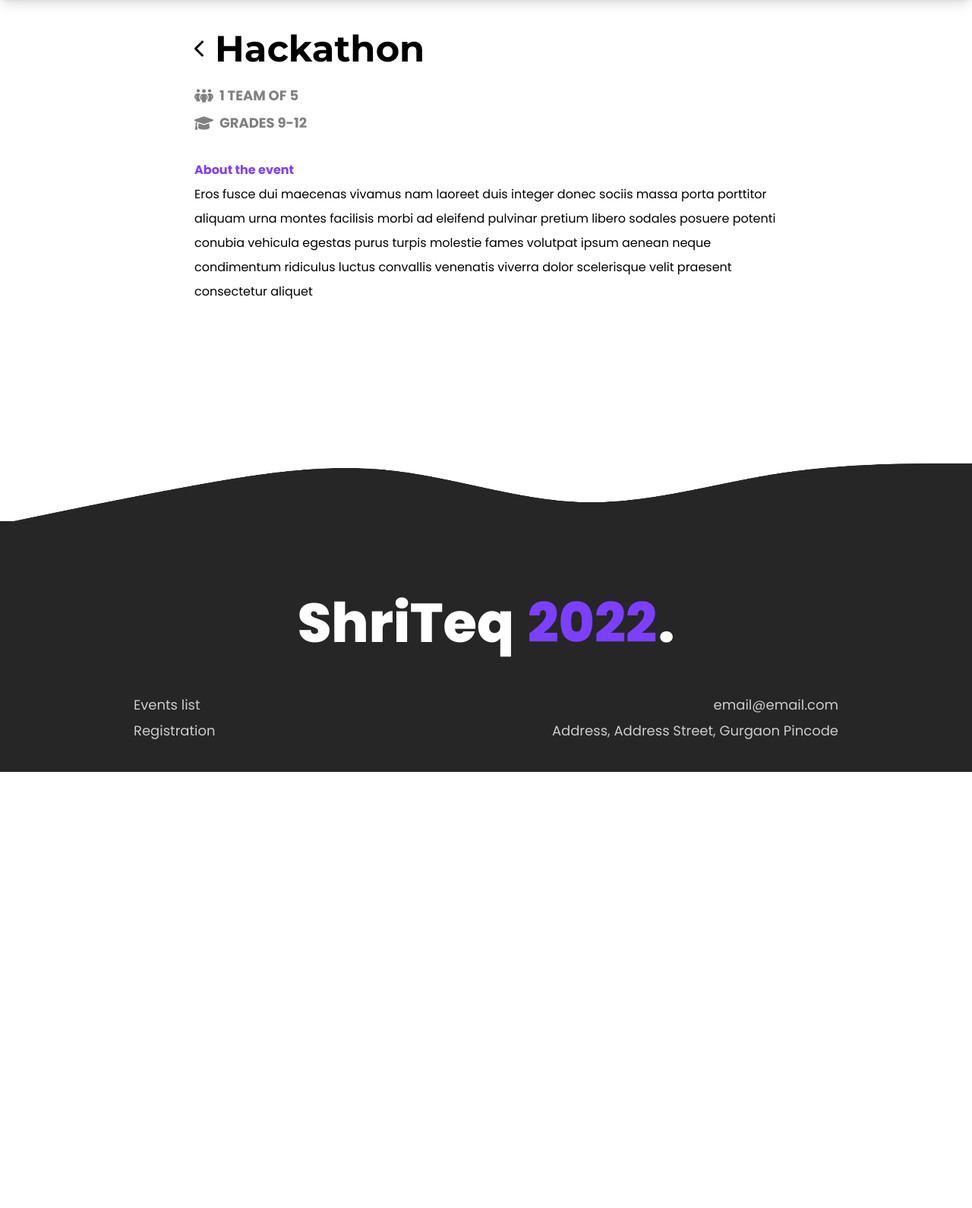
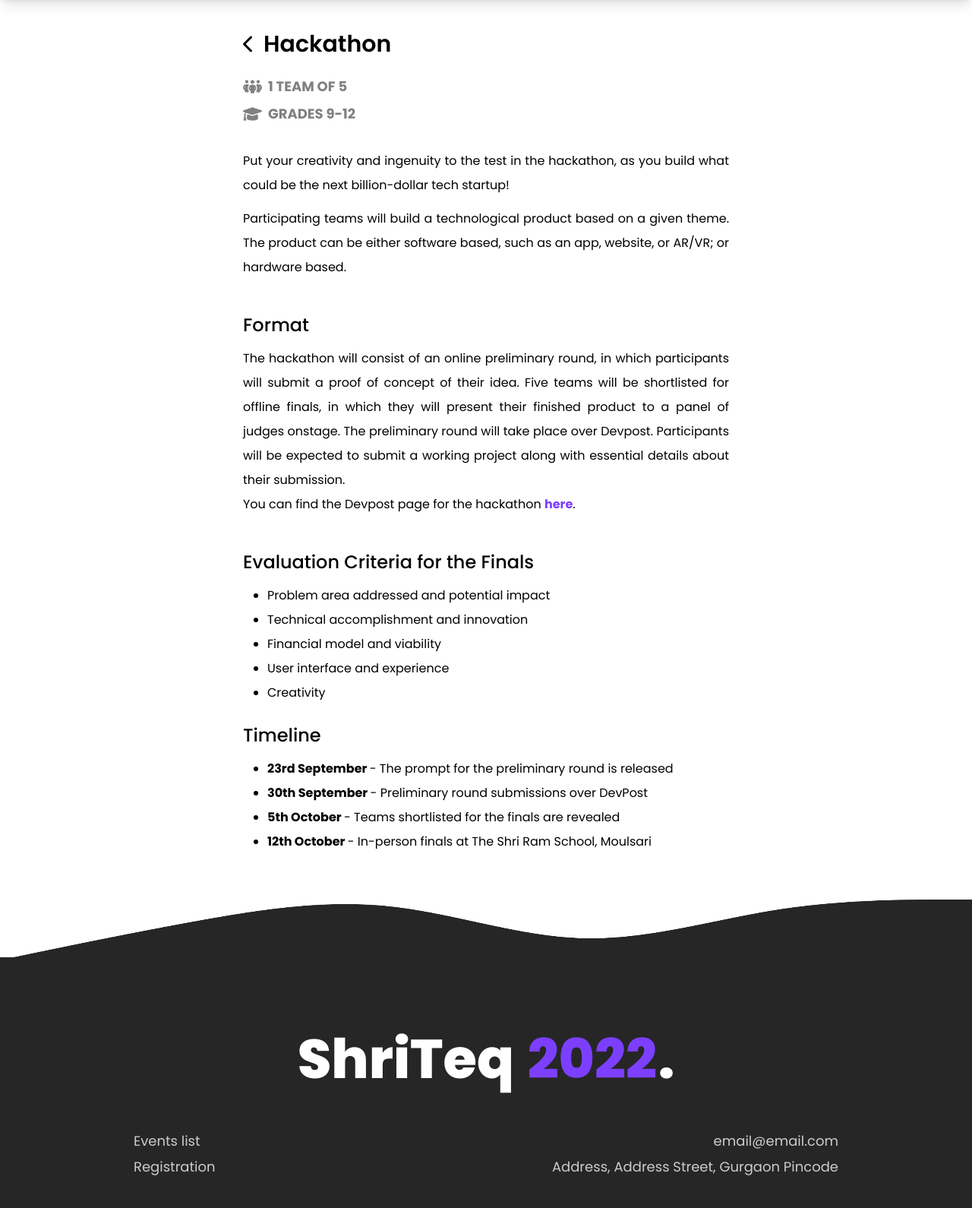
Before and after one commit to tsrsmict/shriteq, a Django app: template events/templates/events/hackathon.html in a window 1280 px wide. Shown: the part 114-1704 px from the top of the page at 76% size. Before the commit the page ends 1130 px from the top, so only its background shows below. Run offline with Django 4.2, Linux system fonts and the light colour scheme; the template is opened without the code that fills it, so the values that code supplies are empty; some libraries are stand-ins or nearby versions.

Commit message:
Add events

```diff
--- a/components/event/event.py
+++ b/components/event/event.py
@@ -4,11 +4,12 @@ print('Hello')
 class Event(component.Component):
     template_name = "templates/event.html"
 
-    def get_context_data(self, style, event_name, event_short_desc, event_participation_reqs, event_elig):
+    def get_context_data(self, style, event_name, event_link, event_short_desc, event_participation_reqs, event_elig):
         return {
             "style": style,
             "event_name": event_name,
             "event_short_desc": event_short_desc,
             "event_participation_reqs": event_participation_reqs,
-            "event_elig": event_elig
+            "event_elig": event_elig,
+            "event_link": event_link
         }
--- a/components/templates/event.html
+++ b/components/templates/event.html
@@ -7,8 +7,10 @@
 {% endif %}
         <div class="flex-grow">
         <div class="flex flex-row items-center w-full mb-5">
-            <h3 class="uppercase grow font-body"> {{ event_name }} </h3>
-
+            <h4 class="uppercase grow font-body"> {{ event_name }} </h4>
+            <a href="/events/{{ event_link }}">
+                <img src="{% static 'assets/icons/circle-arrow-right-solid.png' %}" class="h-7" alt="arrow forward">
+            </a>
         </div>
         <p class="mb-5 leading-10 font-body">
             {{ event_short_desc }}
--- a/events/templates/event_detail_base.html
+++ b/events/templates/event_detail_base.html
@@ -10,12 +10,12 @@
 
 {% block content %}
 <div class="flex flex-col event-body">
-    <section class="flex-grow px-6 md:px-20 lg:px-64">
+    <section class="flex-grow px-12 md:px-24 lg:px-64 xl:px-80">
         <div class="flex flex-row items-center">
-            <a href="{% url 'index' %}">
+            <a href="{% url 'index' %}#events">
                 <img src="{% static 'assets/icons/chevron-left-solid.svg' %}" alt="" class="h-6 mr-3">
             </a>
-            <h2> {% block name %} {% endblock %}</h2>
+            <h3> {% block name %} {% endblock %}</h3>
         </div>
         <div class="flex flex-col gap-2 mt-6 mb-8">
             <div class="flex flex-row items-center">
@@ -24,7 +24,8 @@
                     <path
                         d="M184 88C184 118.9 158.9 144 128 144C97.07 144 72 118.9 72 88C72 57.07 97.07 32 128 32C158.9 32 184 57.07 184 88zM208.4 196.3C178.7 222.7 160 261.2 160 304C160 338.3 171.1 369.8 192 394.5V416C192 433.7 177.7 448 160 448H96C78.33 448 64 433.7 64 416V389.2C26.16 371.2 0 332.7 0 288C0 226.1 50.14 176 112 176H144C167.1 176 190.2 183.5 208.4 196.3V196.3zM64 245.7C54.04 256.9 48 271.8 48 288C48 304.2 54.04 319.1 64 330.3V245.7zM448 416V394.5C468 369.8 480 338.3 480 304C480 261.2 461.3 222.7 431.6 196.3C449.8 183.5 472 176 496 176H528C589.9 176 640 226.1 640 288C640 332.7 613.8 371.2 576 389.2V416C576 433.7 561.7 448 544 448H480C462.3 448 448 433.7 448 416zM576 330.3C585.1 319.1 592 304.2 592 288C592 271.8 585.1 256.9 576 245.7V330.3zM568 88C568 118.9 542.9 144 512 144C481.1 144 456 118.9 456 88C456 57.07 481.1 32 512 32C542.9 32 568 57.07 568 88zM256 96C256 60.65 284.7 32 320 32C355.3 32 384 60.65 384 96C384 131.3 355.3 160 320 160C284.7 160 256 131.3 256 96zM448 304C448 348.7 421.8 387.2 384 405.2V448C384 465.7 369.7 480 352 480H288C270.3 480 256 465.7 256 448V405.2C218.2 387.2 192 348.7 192 304C192 242.1 242.1 192 304 192H336C397.9 192 448 242.1 448 304zM256 346.3V261.7C246 272.9 240 287.8 240 304C240 320.2 246 335.1 256 346.3zM384 261.7V346.3C393.1 335 400 320.2 400 304C400 287.8 393.1 272.9 384 261.7z" />
                 </svg>
-                <p class="text-lg font-bold uppercase font-body text-grey-secondary">1 team of 5</p>
+                <p class="text-lg font-bold uppercase font-body text-grey-secondary">
+                    {% block team %} {% endblock team %}</p>
             </div>
             <div class="flex flex-row items-center">
                 <!-- graduation-cap.svg -->
@@ -33,17 +34,19 @@
                     <path
                         d="M623.1 136.9l-282.7-101.2c-13.73-4.91-28.7-4.91-42.43 0L16.05 136.9C6.438 140.4 0 149.6 0 160s6.438 19.65 16.05 23.09L76.07 204.6c-11.89 15.8-20.26 34.16-24.55 53.95C40.05 263.4 32 274.8 32 288c0 9.953 4.814 18.49 11.94 24.36l-24.83 149C17.48 471.1 25 480 34.89 480H93.11c9.887 0 17.41-8.879 15.78-18.63l-24.83-149C91.19 306.5 96 297.1 96 288c0-10.29-5.174-19.03-12.72-24.89c4.252-17.76 12.88-33.82 24.94-47.03l190.6 68.23c13.73 4.91 28.7 4.91 42.43 0l282.7-101.2C633.6 179.6 640 170.4 640 160S633.6 140.4 623.1 136.9zM351.1 314.4C341.7 318.1 330.9 320 320 320c-10.92 0-21.69-1.867-32-5.555L142.8 262.5L128 405.3C128 446.6 213.1 480 320 480c105.1 0 192-33.4 192-74.67l-14.78-142.9L351.1 314.4z" />
                 </svg>
-                <p class="text-lg font-bold uppercase font-body text-grey-secondary">Grades 9-12</p>
+                <p class="text-lg font-bold uppercase font-body text-grey-secondary">
+                {% block grades %}     {% endblock grades %}
+                </p>
             </div>
         </div>
-        <p class="leading-loose">
+        <div class="leading-loose">
             {% block description %}
             {% endblock description %}
-        </p>
+        </div>
 
 
     </section>
-    <img src="{% static 'assets/vectors/hero-wave-up.png' %}" alt="" class="-mb-1 w-100 h-12 md:h-20">
+    <img src="{% static 'assets/vectors/hero-wave-up.png' %}" alt="" class="-mb-1 w-100 h-12 md:h-20 mt-12">
 
 </div>
 
--- a/events/templates/events/hackathon.html
+++ b/events/templates/events/hackathon.html
@@ -2,8 +2,45 @@
 
 {% block title %} | Hackathon {% endblock title %}
 {% block name %} Hackathon {% endblock name %}
+{% block team %} 1 team of 5 {% endblock team %}
+{% block grades %} Grades 9-12 {% endblock grades %}
+
+
 {% block description %}
-    <strong class="text-violet">About the event</strong> <br>
-    Eros fusce dui maecenas vivamus nam laoreet duis integer donec sociis massa porta porttitor aliquam urna montes facilisis morbi ad eleifend pulvinar pretium libero sodales posuere potenti conubia vehicula egestas purus turpis molestie fames volutpat ipsum aenean neque condimentum ridiculus luctus convallis venenatis viverra dolor scelerisque velit praesent consectetur aliquet
+<div class="flex flex-col space-y-3">
+    <p class="text-justify">
+        Put your creativity and ingenuity to the test in the hackathon, as you build what could be the next billion-dollar tech startup!
+    </p>
+    <p class="text-justify">
+        Participating teams will build a technological product based on a given theme. The product can be either software based, such as an app, website, or AR/VR; or hardware based.
+    </p>
+    <br>
+    <h4>Format</h4>
+    <p class="text-justify">
+        The hackathon will consist of an online preliminary round, in which participants will submit a proof of concept of their idea. Five teams will be shortlisted for offline finals, in which they will present their finished product to a panel of judges onstage. The preliminary round will take place over Devpost. Participants will be expected to submit a working project along with essential details about their submission.
+        <br> You can find the Devpost page for the hackathon <strong> <a href="#" class="text-violet">here</a></strong>.
+    </p>
+    <br>
+
+        <h4>Evaluation Criteria for the Finals</h4>
+        <ul class="list-disc ml-8">
+            <li>Problem area addressed and potential impact</li>
+            <li>Technical accomplishment and innovation</li>
+            <li>Financial model and viability</li>
+            <li>User interface and experience</li>
+            <li>Creativity</li>
+        </ul>
+
+    <p>
+        <h4>Timeline</h4>
+        <ul class="list-disc ml-8">
+            <li><strong>23rd September </strong> - The prompt for the preliminary round is released </li>
+            <li><strong>30th September </strong> - Preliminary round submissions over DevPost </li>
+            <li><strong>5th October </strong> - Teams shortlisted for the finals are revealed </li>
+            <li><strong>12th October </strong> - In-person finals at The Shri Ram School, Moulsari </li>
+        </ul>
+    </p>
+
+</div>
 
 {% endblock description %}
--- a/theme/static/css/dist/styles.css
+++ b/theme/static/css/dist/styles.css
@@ -638,6 +638,23 @@ h3 {
 
 h3 {
   font-weight: 600;
+  font-family: 'Poppins', sans-serif;
+}
+
+h4 {
+  font-size: 1.25rem;
+  line-height: 1.75rem;
+}
+
+@media (min-width: 768px) {
+  h4 {
+    font-size: 1.5rem;
+    line-height: 2rem;
+  }
+}
+
+h4 {
+  font-weight: 500;
   font-family: 'Poppins', sans-serif;
 }
 
@@ -782,6 +799,10 @@ h3 {
   --tw-backdrop-sepia:  ;
 }
 
+.visible {
+  visibility: visible;
+}
+
 .static {
   position: static;
 }
@@ -868,6 +889,10 @@ h3 {
   margin-bottom: -0.25rem;
 }
 
+.mt-12 {
+  margin-top: 3rem;
+}
+
 .mb-6 {
   margin-bottom: 1.5rem;
 }
@@ -880,6 +905,10 @@ h3 {
   margin-left: 0.5rem;
 }
 
+.ml-8 {
+  margin-left: 2rem;
+}
+
 .block {
   display: block;
 }
@@ -916,24 +945,12 @@ h3 {
   height: 1.5rem;
 }
 
-.h-16 {
-  height: 4rem;
-}
-
 .h-9 {
   height: 2.25rem;
 }
 
 .h-7 {
   height: 1.75rem;
-}
-
-.h-24 {
-  height: 6rem;
-}
-
-.h-20 {
-  height: 5rem;
 }
 
 .min-h-screen {
@@ -974,6 +991,14 @@ h3 {
   resize: both;
 }
 
+.list-inside {
+  list-style-position: inside;
+}
+
+.list-disc {
+  list-style-type: disc;
+}
+
 .flex-row {
   flex-direction: row;
 }
@@ -1050,6 +1075,18 @@ h3 {
   margin-bottom: calc(0.25rem * var(--tw-space-y-reverse));
 }
 
+.space-y-2 > :not([hidden]) ~ :not([hidden]) {
+  --tw-space-y-reverse: 0;
+  margin-top: calc(0.5rem * calc(1 - var(--tw-space-y-reverse)));
+  margin-bottom: calc(0.5rem * var(--tw-space-y-reverse));
+}
+
+.space-y-3 > :not([hidden]) ~ :not([hidden]) {
+  --tw-space-y-reverse: 0;
+  margin-top: calc(0.75rem * calc(1 - var(--tw-space-y-reverse)));
+  margin-bottom: calc(0.75rem * var(--tw-space-y-reverse));
+}
+
 .justify-self-center {
   justify-self: center;
 }
@@ -1177,8 +1214,17 @@ h3 {
   padding-bottom: 4rem;
 }
 
+.px-16 {
+  padding-left: 4rem;
+  padding-right: 4rem;
+}
+
 .text-center {
   text-align: center;
+}
+
+.text-justify {
+  text-align: justify;
 }
 
 .font-display {
@@ -1427,6 +1473,11 @@ h3 {
     padding-right: 5rem;
   }
 
+  .md\:px-24 {
+    padding-left: 6rem;
+    padding-right: 6rem;
+  }
+
   .md\:text-right {
     text-align: right;
   }
@@ -1512,6 +1563,16 @@ h3 {
     margin-bottom: 3rem;
   }
 
+  .xl\:px-96 {
+    padding-left: 24rem;
+    padding-right: 24rem;
+  }
+
+  .xl\:px-80 {
+    padding-left: 20rem;
+    padding-right: 20rem;
+  }
+
   .xl\:leading-relaxed {
     line-height: 1.625;
   }
--- a/theme/static_src/src/styles.css
+++ b/theme/static_src/src/styles.css
@@ -23,6 +23,12 @@
     @apply font-semibold;
     @apply font-body;
   }
+
+  h4 {
+    @apply text-xl md:text-2xl;
+    @apply font-medium;
+    @apply font-body
+  }
 }
 
 @layer utilities {
```
Also changed, not shown: events/templates/events/ad-making.html (added, +29 -0 lines), events/templates/events/bot-xchange.html (added, +45 -0 lines), events/templates/events/crypt-hunt.html (+41 -0 lines), events/templates/events/gaming.html (+29 -0 lines), events/templates/events/pac-man.html (+24 -0 lines), events/templates/events/programming.html (+41 -0 lines), events/templates/events/quiz.html (+35 -0 lines), events/templates/events/web-design.html (+43 -0 lines), events/templates/index.html (+10 -10 lines), events/views.py (+3 -6 lines), events/templates/events/bot-exchange.html (deleted), events/templates/events/ps-battles.html (added).
